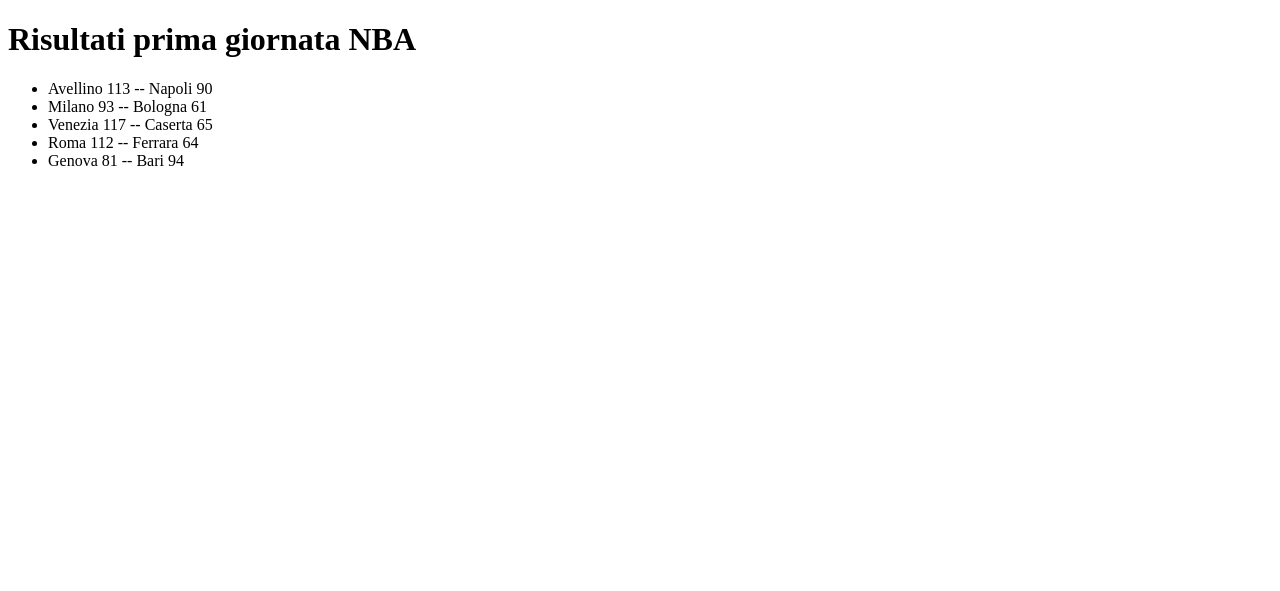
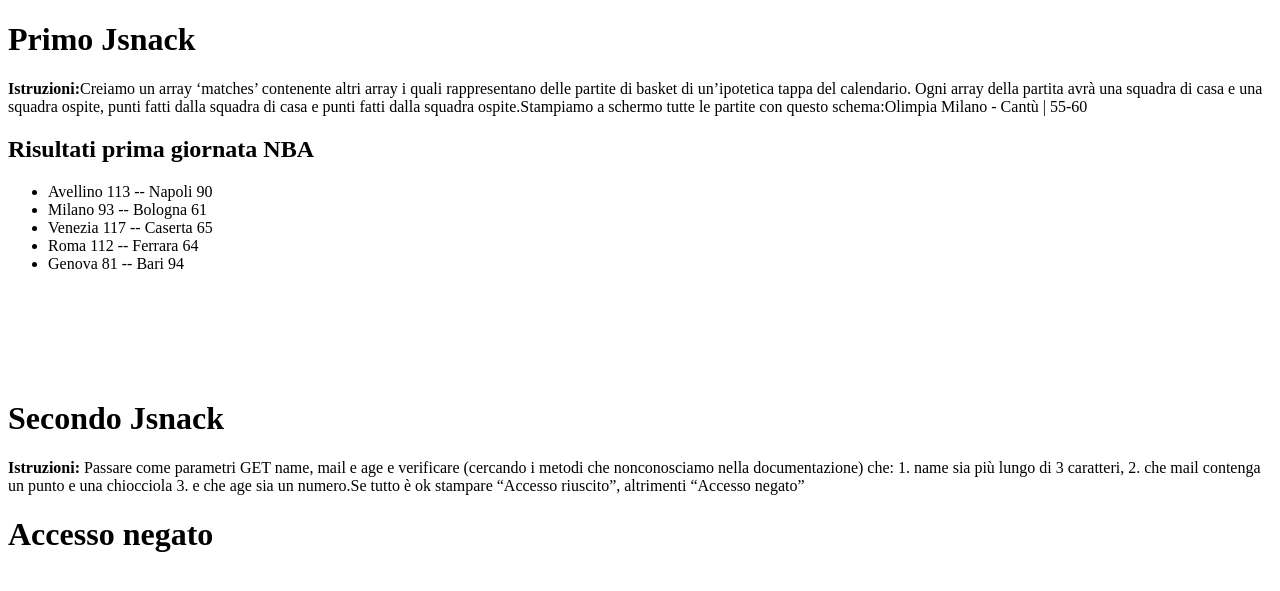
Before and after one commit to CarmineVitale/php-snacks-b1, a PHP site: page / in a window 1280 px wide. Shown: the top 591 px of the page. Run offline with PHP 8.4, Linux system fonts and the light colour scheme.

Commit message:
Secondo esercizio completato

```diff
--- a/index.php
+++ b/index.php
@@ -9,6 +9,8 @@
 <!-- Creiamo un array ‘matches’ contenente altri array i quali rappresentano delle partite di basket di un’ipotetica tappa del calendario.
 Ogni array della partita avrà una squadra di casa e una squadra ospite, punti fatti dalla squadra di casa e punti fatti dalla squadra ospite.
 Stampiamo a schermo tutte le partite con questo schema:Olimpia Milano - Cantù | 55-60 -->
+<h1>Primo Jsnack</h1>
+<p><strong>Istruzioni:</strong>Creiamo un array ‘matches’ contenente altri array i quali rappresentano delle partite di basket di un’ipotetica tappa del calendario. Ogni array della partita avrà una squadra di casa e una squadra ospite, punti fatti dalla squadra di casa e punti fatti dalla squadra ospite.Stampiamo a schermo tutte le partite con questo schema:Olimpia Milano - Cantù | 55-60</p>
 <?php
 $game = [
     [
@@ -45,7 +47,7 @@ $game = [
 
 ?>
 
-<h1>Risultati prima giornata NBA</h1>
+<h2>Risultati prima giornata NBA</h2>
 <ul>
 <?php for ($i = 0; $i < count($game); $i++) { ?>
 <?php $match = $game[$i]; ?>
@@ -54,6 +56,39 @@ $game = [
             </li>
         <?php  } ?>
 </ul>
+<br>
+<br>
+<br>
+<br>
+<br>
+<h1>Secondo Jsnack</h1>
+<p><strong>Istruzioni:</strong>
+Passare come parametri GET name, mail e age e verificare (cercando i metodi che nonconosciamo nella documentazione) che:
+1. name sia più lungo di 3 caratteri,
+2. che mail contenga un punto e una chiocciola
+3. e che age sia un numero.Se tutto è ok stampare “Accesso riuscito”, altrimenti “Accesso negato”</p>
+<?php
+$data = $_GET;
+?>
+
+<h1>Accesso
+<?php
+if ( empty($data) ) {
+    echo " negato";
+} elseif ( strlen($data['name']) < 4 ) {
+    echo " negato nome troppo corto";
+} elseif ( strpos($data['mail'], '@') === false || strpos($data['mail'], '.') === false ) {
+    echo " negato: La mail non è scritta nel modo corretto";
+
+} elseif ( is_numeric($data['age']) === false ) {
+    echo " negato. Il campo age non è un valore numerico";
+} else {
+    echo " consentito";
+}
+?>
+
+</h1>
+
 
 
 </body>
```
